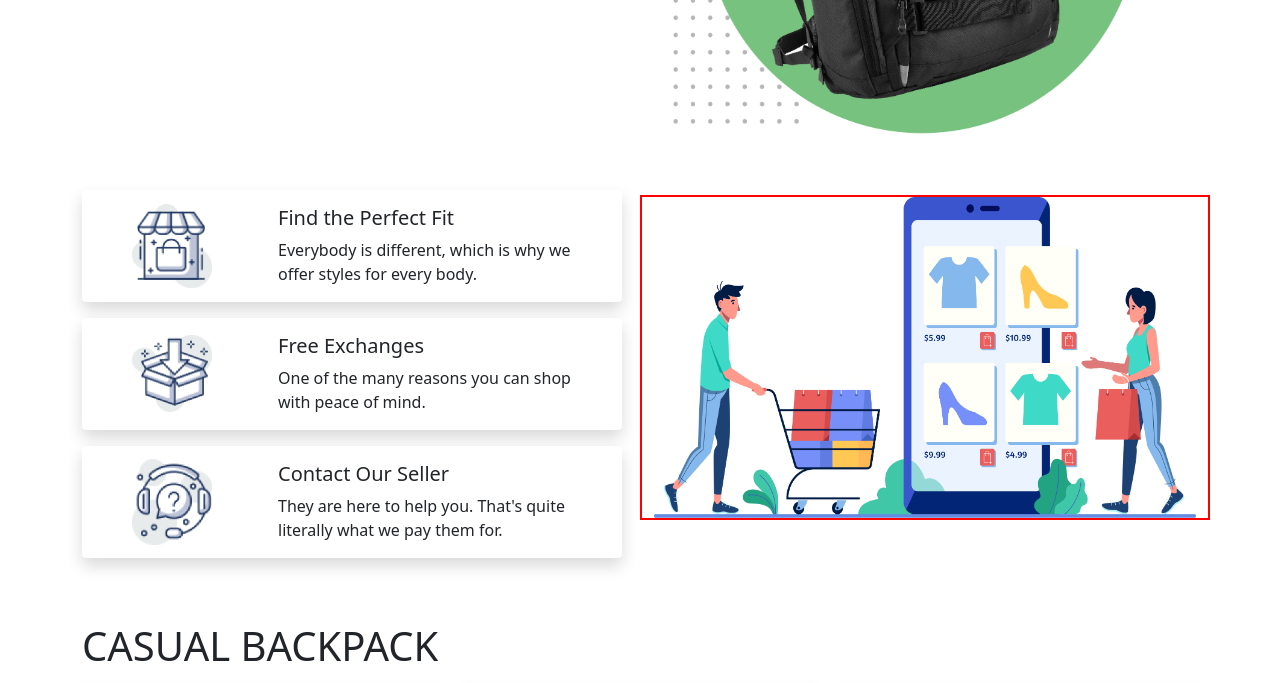
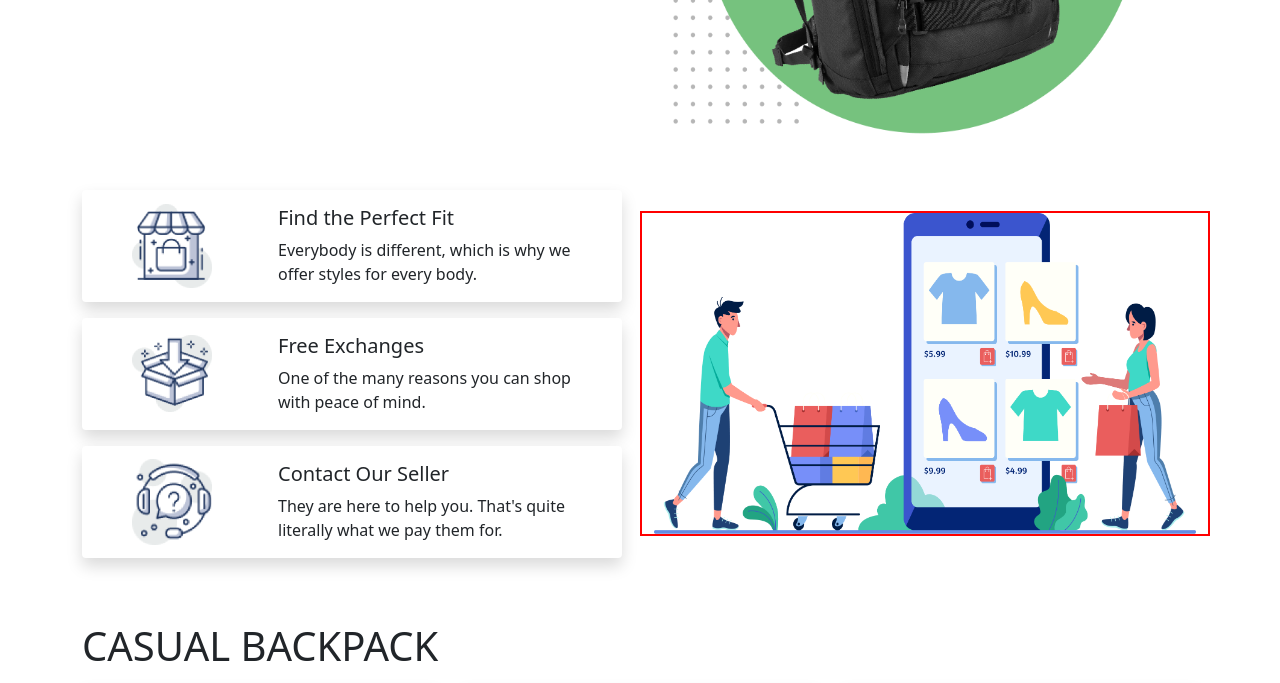
Before and after one commit to tanmoy1611/responsive-web-design-solve-, a plain HTML site: page index.html in a window 1280 px wide. Shown: the part 476-1159 px from the top of the page. Drawn offline with nearby package versions, Linux system fonts and the light colour scheme.

Commit message:
5th commit

```diff
--- a/index.html
+++ b/index.html
@@ -115,7 +115,7 @@
             </div>
           </div>
         </div>
-        <div style="border: 2px solid red;" class="col-lg-6 col-md-6 mb-5 ">
+        <div style="border: 2px solid red;" class="col-lg-6 col-md-6 mb-3 ">
             <img class="img-fluid" src="images/XMLID 1.png" alt="" width="550px">
         </div>
         </div>
```
